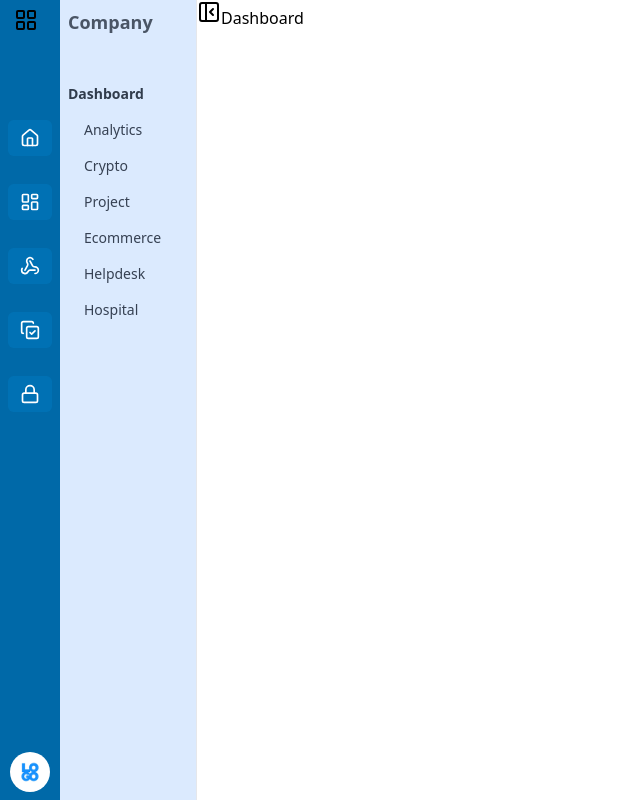
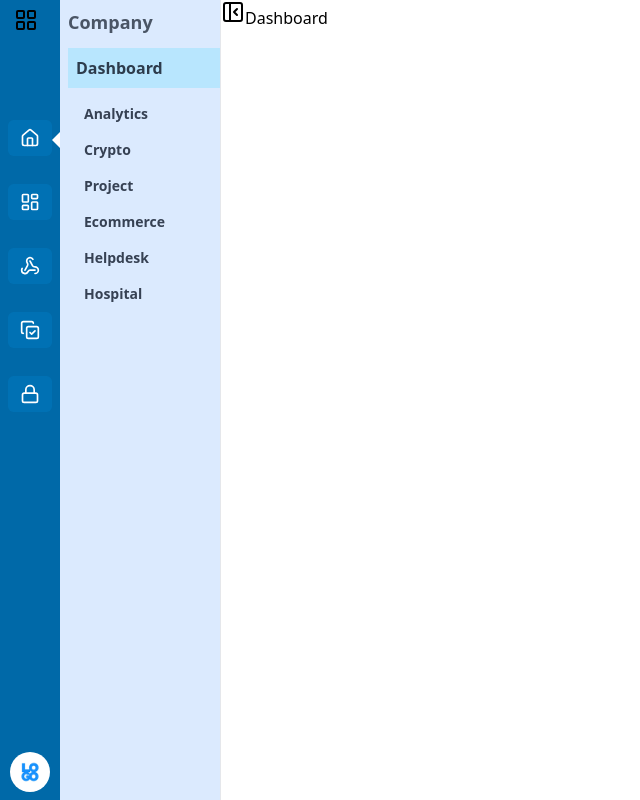
Before and after one commit to abhishekbhattarai0/crm, a React (Vite) app: page / in a window 1280 px wide. Shown: the whole page, without its empty margins (0-640 px from the left). Built offline with nearby package versions, Linux system fonts and the light colour scheme.

Commit message:
add sidebar bug fixes

```diff
--- a/src/components/layout/PageLayout.tsx
+++ b/src/components/layout/PageLayout.tsx
@@ -1,4 +1,3 @@
-import React from 'react'
 import Sidebar, { CategoryItem } from '@/components/layout/Sidebar'
 import { SidebarClose, SidebarOpen } from 'lucide-react'
 import { useSidebarContext } from '@/hooks/useSidebarContext'
@@ -10,10 +9,18 @@ const PageLayout = () => {
         <div className='flex' >
             <Sidebar >
                 {sidebarCategories.map(((item, idx) => (
-                    <CategoryItem key={idx} icon={item.icon} title={item.title} onClick={() => {
-                        updateCategory(item.title)
-                        console.log(item.title)
-                    }} />
+                    <CategoryItem
+                        key={idx}
+                        icon={item.icon}
+                        title={item.title}
+                        onClick={() => {
+                            updateCategory(item.title)
+                            toggleSidebarCategory(true)
+                            console.log(item.title)
+                        }}
+                        isActive={item.title === activeCategory ? true : false}
+
+                    />
                 )))}
             </Sidebar>
             <div className='flex-1  text-black min-h-screen'>
--- a/src/components/layout/Sidebar.tsx
+++ b/src/components/layout/Sidebar.tsx
@@ -1,4 +1,4 @@
-import { ArrowBigDownIcon, ArrowBigUpIcon, LayoutGridIcon, type LucideIcon } from "lucide-react"
+import { ArrowDown, LayoutGridIcon, type LucideIcon } from "lucide-react"
 import { useSidebarContext } from "../../hooks/useSidebarContext"
 import sidebarLogo from '@/assets/download.png'
 import { useState, type ReactNode } from "react"
@@ -7,7 +7,7 @@ import { appsCategories, dashboardCategories } from "@/utils/constants"
 
 
 const Sidebar = ({ children }: { children: ReactNode }) => {
-  const { isSidebarCategoryVisible, activeCategory, updateCategory } = useSidebarContext()
+  const { isSidebarCategoryVisible, activeCategory } = useSidebarContext()
 
 
 
@@ -41,21 +41,28 @@ const Sidebar = ({ children }: { children: ReactNode }) => {
           </div>
         </div>
 
+
+
         {/**subcategory menu */}
         {isSidebarCategoryVisible &&
-          (<div className="w-34 bg-blue-100 h-screen flex flex-col pl-2">
+          (<div className="w-40 pb-4 bg-blue-100 h-screen flex flex-col pl-2 overflow-y-auto overflow-x-hidden ">
+            {/* (<div className={cn(
+            "w-38 pb-4 bg-blue-100 h-screen flex flex-col pl-2 overflow-y-auto overflow-x-hidden transition-transform duration-100 ease-in-out",
+            isSidebarCategoryVisible ? "w-38" : "w-0"
+          )}> */}
+
 
             { /** subcategory container heading */}
-            <div>
-              <p className="mt-2 text-lg font-semibold text-gray-600 ">
+            <div className="absolute">
+              <p className="mt-2 text-lg font-semibold text-gray-600  ">
                 Company
               </p>
             </div>
 
             { /** subcategory container body */}
             <div className="mt-12 text-black">
-              <div>
-                <h1 className="text-sm font-semibold text-gray-800/90">Dashboard</h1>
+              <div >
+                <h1 className="p-2 bg-sky-200  font-bold text-gray-800/90">{activeCategory}</h1>
               </div>
               <div className="pl-4 mt-4 text-gray-800 flex flex-col gap-4 ">
                 {activeCategory === 'Dashboard' && (
@@ -70,22 +77,14 @@ const Sidebar = ({ children }: { children: ReactNode }) => {
                     <SubCategoryItem key={idx} text={item.title} subItems={item.children ? item.children : []} />
                   ))
                 )}
-                {/* <SubCategoryItem text="Analytics" />
-                <SubCategoryItem text="Crypto" />
-                <SubCategoryItem text="Crm" />
-                <SubCategoryItem text="Project" />
-                <SubCategoryItem text="Ecommerce" />
-                <SubCategoryItem text="Helpdesk" />
-                <SubCategoryItem text="Hospital" /> */}
+
               </div>
             </div>
 
+          </div>)}
+      </div>
 
 
-          </div>)}
-
-
-      </div>
     </>
   )
 }
@@ -95,9 +94,11 @@ export default Sidebar
 interface CategoryItemProps {
   icon: LucideIcon
   title: string
+  isActive: boolean
+  onClick?: () => void
 }
 
-export const CategoryItem = ({ icon: Icon, title, ...props }: CategoryItemProps) => {
+export const CategoryItem = ({ icon: Icon, title, isActive, ...props }: CategoryItemProps) => {
   return (
     <div className={cn(
       "relative cursor-pointer group px-3 py-2 rounded-md hover:bg-sky-600 bg-sky-600/30",
@@ -106,6 +107,11 @@ export const CategoryItem = ({ icon: Icon, title, ...props }: CategoryItemProps)
     >
       <Icon className="size-5 " />
       <div className="absolute top-2  left-14 bg-sky-300 text-xs font-medium  hidden text-black px-1 rounded   group-hover:block">{title}</div>
+      {isActive && <div className="w-0 h-0
+            border-t-8 border-t-transparent
+            border-b-8 border-b-transparent
+            border-r-8 border-r-white absolute top-3 left-11">
+      </div>}
     </div>
   )
 }
@@ -123,30 +129,64 @@ export const SubCategoryItem = ({
   text: string,
   subItems?: Item[]
 }) => {
-  const { activeSubCategory, activeCategory, updateActiveSubCategory } = useSidebarContext();
+  const { updateActiveSubCategory } = useSidebarContext();
   const [isActive, setIsActive] = useState<boolean>(false)
 
   return (
-    <div onClick={() => updateActiveSubCategory(text)}>
+    <div onClick={() => {
+      updateActiveSubCategory(text)
+      // setIsActive(prev => !prev)
+
+    }}>
       <div className={cn(
-        "w-full hover:text-blue-600 cursor-pointer text-gray-700 text-sm font-medium",
+        "w-full hover:text-blue-600 cursor-pointer text-gray-700 text-sm font-semibold",
         "flex gap-2 items-center justify-between pr-2"
-      )}>
+      )}
+        onClick={() => setIsActive(prev => !prev)}
+      >
         {text}
-        <div onClick={() => setIsActive(prev => !prev)}>
-          {subItems && subItems.length > 0 &&
-            (activeSubCategory == text
-              ? <ArrowBigDownIcon size={14} />
-              : <ArrowBigUpIcon size={14} />)}
-        </div>
+        {/* <div className="transition-all duration-300">
+          {subItems && subItems.length > 0 && (isActive
+            ? <ArrowUp size={14} />
+            : <ArrowDown size={14} />)}
+        </div> */}
+
+        {subItems?.length ? (
+          <div
+            className={cn(
+              "transition-transform duration-100 ease-in-out",
+              isActive ? "rotate-180" : "rotate-0"
+            )}
+          >
+            <ArrowDown size={14} />
+          </div>
+        ) : null}
       </div>
-      {subItems && subItems.length > 0 && isActive && subItems.map((item, idx) => (
-        <div key={idx} className={cn(
-          "w-full hover:text-blue-600 cursor-pointer text-gray-700 text-sm font-medium pl-4 pt-1"
-        )}>
-          {item.title}
-        </div>
-      ))}
-    </div>
+      {/* {
+        subItems && subItems.length > 0 && isActive && subItems.map((item) => (
+          <div key={item.title} className={cn(
+            "w-full hover:text-blue-600 cursor-pointer text-gray-700 text-sm font-medium pl-4 pt-1.5"
+          )}>
+            {item.title}
+          </div>
+        ))
+      } */}
+
+      <div
+        className={cn(
+          "overflow-hidden transition-all duration-200",
+          isActive ? "max-h-40" : "max-h-0"
+        )}
+      >
+        {subItems && subItems.map(item => (
+          <div
+            key={item.title}
+            className="w-full hover:text-blue-600 cursor-pointer text-gray-700 text-sm font-medium pl-4 pt-1.5"
+          >
+            {item.title}
+          </div>
+        ))}
+      </div>
+    </div >
   )
 }
--- a/src/components/layout/nSidebar.tsx
+++ /dev/null
@@ -1,92 +0,0 @@
-import { MoreVertical, ChevronLast, ChevronFirst } from "lucide-react";
-import { useContext, createContext, useState, type ReactNode } from "react";
-
-const SidebarContext = createContext({});
-
-export default function Sidebar({ children }: { children: ReactNode }) {
-  const [expanded, setExpanded] = useState<boolean>(true);
-
-  return (
-    <aside className="h-screen">
-      <nav className="flex h-full flex-col border-r bg-white shadow-sm">
-        <div className="flex items-center justify-between p-4 pb-2">
-          <img
-            src="https://img.logoipsum.com/243.svg"
-            className={`overflow-hidden transition-all ${expanded ? "w-32" : "w-0"
-              }`}
-            alt=""
-          />
-          <button
-            onClick={() => setExpanded((curr) => !curr)}
-            className="rounded-lg bg-gray-50 p-1.5 hover:bg-gray-100"
-          >
-            {expanded ? <ChevronFirst /> : <ChevronLast />}
-          </button>
-        </div>
-
-        <SidebarContext.Provider value={{ expanded }}>
-          <ul className="flex-1 px-3">{children}</ul>
-        </SidebarContext.Provider>
-
-        <div className="flex border-t p-3">
-          <img
-            src="https://ui-avatars.com/api/?background=c7d2fe&color=3730a3&bold=true"
-            alt=""
-            className="h-10 w-10 rounded-md"
-          />
-          <div
-            className={`flex items-center justify-between overflow-hidden transition-all ${expanded ? "ml-3 w-52" : "w-0"} `}
-          >
-            <div className="leading-4">
-              <h4 className="font-semibold">John Doe</h4>
-              <span className="text-xs text-gray-600">johndoe@gmail.com</span>
-            </div>
-            <MoreVertical size={20} />
-          </div>
-        </div>
-      </nav>
-    </aside>
-  );
-}
-
-interface SidebarItemProps {
-  icon: React.ReactNode;
-  text: string;
-  active: boolean;
-  alert: boolean;
-}
-
-export function SidebarItem({ icon, text, active, alert }: SidebarItemProps) {
-  const { expanded } = useContext(SidebarContext);
-
-  return (
-    <li
-      className={`group relative my-1 flex cursor-pointer items-center rounded-md px-3 py-2 font-medium transition-colors ${active
-          ? "bg-linear-to-tr from-indigo-200 to-indigo-100 text-indigo-800"
-          : "text-gray-600 hover:bg-indigo-50"
-        } `}
-    >
-      {icon}
-      <span
-        className={`overflow-hidden transition-all ${expanded ? "ml-3 w-52" : "w-0"
-          }`}
-      >
-        {text}
-      </span>
-      {alert && (
-        <div
-          className={`absolute right-2 h-2 w-2 rounded bg-indigo-400 ${expanded ? "" : "top-2"
-            }`}
-        />
-      )}
-
-      {!expanded && (
-        <div
-          className={`invisible absolute left-full ml-6 -translate-x-3 rounded-md bg-indigo-100 px-2 py-1 text-sm text-indigo-800 opacity-20 transition-all group-hover:visible group-hover:translate-x-0 group-hover:opacity-100`}
-        >
-          {text}
-        </div>
-      )}
-    </li>
-  );
-}
--- a/src/index.css
+++ b/src/index.css
@@ -28,3 +28,25 @@ body {
 
 
 }
+
+
+/* width */
+::-webkit-scrollbar {
+  width: 6px;
+}
+
+/* track */
+::-webkit-scrollbar-track {
+  background: transparent;
+}
+
+/* handle */
+::-webkit-scrollbar-thumb {
+  background-color: #c1cedf; /* slate-300 */
+  border-radius: 9999px;
+}
+
+/* handle on hover */
+::-webkit-scrollbar-thumb:hover {
+  background-color: #94a3b8; /* slate-400 */
+}
--- a/src/store/sidebar/SidebarContext.tsx
+++ b/src/store/sidebar/SidebarContext.tsx
@@ -2,7 +2,7 @@
 import { createContext } from 'react'
 
 interface SidebarContextProps {
-    toggleSidebarCategory: () => void;
+    toggleSidebarCategory: (value?: boolean) => void;
     isSidebarCategoryVisible: boolean;
     activeCategory: string;
     updateCategory: (value: string) => void;
--- a/src/store/sidebar/SidebarProvider.tsx
+++ b/src/store/sidebar/SidebarProvider.tsx
@@ -7,7 +7,16 @@ const SidebarProvider = ({ children }: {
     const [activeCategory, setActiveCategory] = useState('Dashboard')
     const [activeSubCategory, setActiveSubCategory] = useState('second')
 
-    const toggleSidebarCategory = () => {
+    // const toggleSidebarCategory = (value?:boolean) => {
+    //     setIsSidebarCategoryVisible(prev => !prev)
+    // }
+
+    const toggleSidebarCategory = (value?: boolean) => {
+        if (typeof value === "boolean") {
+            setIsSidebarCategoryVisible(value)
+            return
+        }
+
         setIsSidebarCategoryVisible(prev => !prev)
     }
 
```
